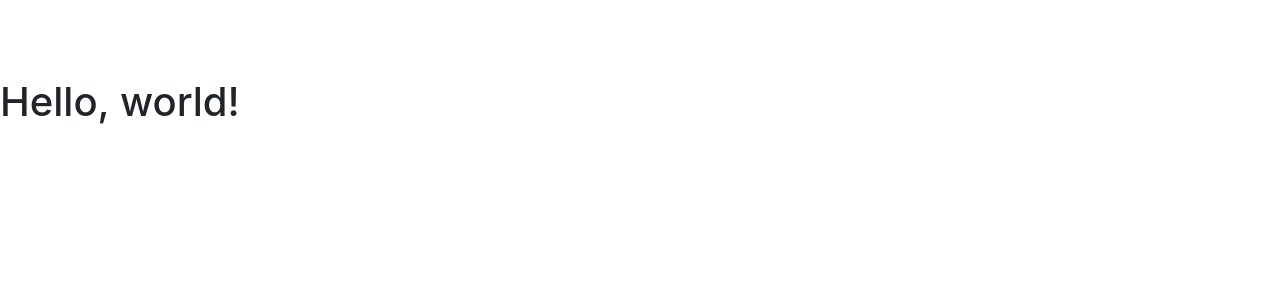
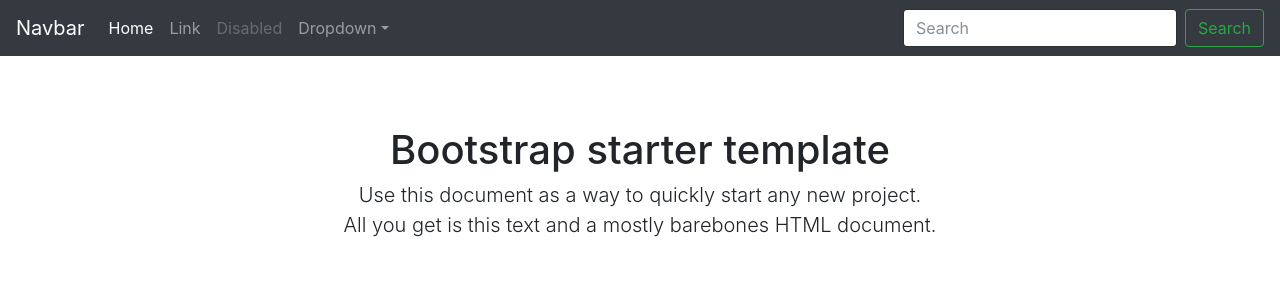
Before and after one commit to nyc45/nyc45.github.io, a plain HTML site: page index.html in a window 1280 px wide. Drawn offline with nearby package versions, Linux system fonts and the light colour scheme.

Commit message:
Wed Oct  4 05:48:53 EDT 2017

```diff
--- a/index.html
+++ b/index.html
@@ -17,7 +17,47 @@
 </style>
   </head>
   <body>
-    <h1>Hello, world!</h1>
+ <nav class="navbar navbar-expand-md navbar-dark bg-dark fixed-top">
+      <a class="navbar-brand" href="#">Navbar</a>
+      <button class="navbar-toggler" type="button" data-toggle="collapse" data-target="#navbarsExampleDefault" aria-controls="navbarsExampleDefault" aria-expanded="false" aria-label="Toggle navigation">
+        <span class="navbar-toggler-icon"></span>
+      </button>
+
+      <div class="collapse navbar-collapse" id="navbarsExampleDefault">
+        <ul class="navbar-nav mr-auto">
+          <li class="nav-item active">
+            <a class="nav-link" href="#">Home <span class="sr-only">(current)</span></a>
+          </li>
+          <li class="nav-item">
+            <a class="nav-link" href="#">Link</a>
+          </li>
+          <li class="nav-item">
+            <a class="nav-link disabled" href="#">Disabled</a>
+          </li>
+          <li class="nav-item dropdown">
+            <a class="nav-link dropdown-toggle" href="http://example.com" id="dropdown01" data-toggle="dropdown" aria-haspopup="true" aria-expanded="false">Dropdown</a>
+            <div class="dropdown-menu" aria-labelledby="dropdown01">
+              <a class="dropdown-item" href="#">Action</a>
+              <a class="dropdown-item" href="#">Another action</a>
+              <a class="dropdown-item" href="#">Something else here</a>
+            </div>
+          </li>
+        </ul>
+        <form class="form-inline my-2 my-lg-0">
+          <input class="form-control mr-sm-2" type="text" placeholder="Search" aria-label="Search">
+          <button class="btn btn-outline-success my-2 my-sm-0" type="submit">Search</button>
+        </form>
+      </div>
+    </nav>
+
+    <div class="container">
+
+      <div class="starter-template">
+        <h1>Bootstrap starter template</h1>
+        <p class="lead">Use this document as a way to quickly start any new project.<br> All you get is this text and a mostly barebones HTML document.</p>
+      </div>
+
+    </div><!-- /.container -->
 
     <!-- Optional JavaScript -->
     <!-- jQuery first, then Popper.js, then Bootstrap JS -->
```
